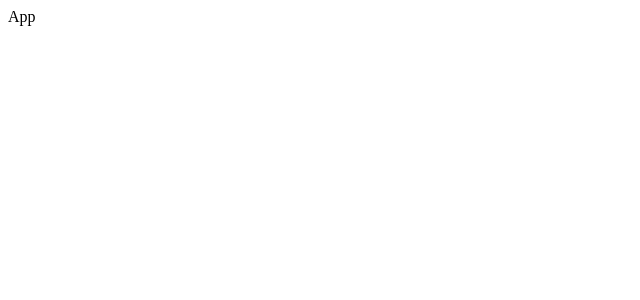
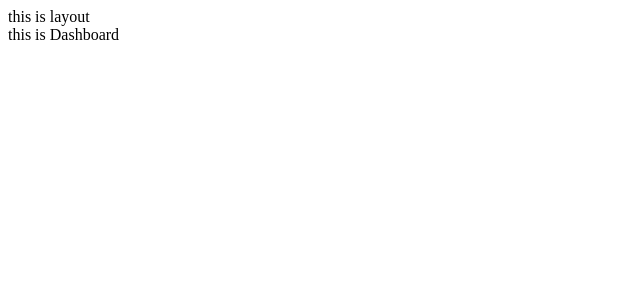
Before and after one commit to PouRiaBG/covid19-panel, a React (Create React App) app: page / in a window 1280 px wide. Shown: the top 300 px of the page, without its empty margins (0-640 px from the left). Built offline with nearby package versions, Linux system fonts and the light colour scheme.

Commit message:
feat(): add folder structure and important component

```diff
--- a/src/App.tsx
+++ b/src/App.tsx
@@ -1,5 +1,17 @@
+import { Route, Routes } from "react-router";
+import { Dashboard } from "./components/Dashboard";
+import { Layout } from "./Layout/Layout";
+
 function App() {
-  return <div>App</div>;
+  return (
+    <>
+      <Routes>
+        <Route path="/" element={<Layout />}>
+          <Route index element={<Dashboard />} />
+        </Route>
+      </Routes>
+    </>
+  );
 }
 
 export default App;
--- /dev/null
+++ b/src/Layout/Header.tsx
@@ -0,0 +1,3 @@
+export function Header() {
+  return <header>this is header</header>;
+}
--- /dev/null
+++ b/src/Layout/Layout.tsx
@@ -0,0 +1,12 @@
+import { Outlet } from "react-router";
+
+function Layout() {
+  return (
+    <div>
+      this is layout
+      <Outlet />
+    </div>
+  );
+}
+
+export { Layout };
--- /dev/null
+++ b/src/Layout/SideBar.tsx
@@ -0,0 +1,3 @@
+export function SideBar() {
+  return <aside>this is side bar</aside>;
+}
--- /dev/null
+++ b/src/components/Dashboard.tsx
@@ -0,0 +1,3 @@
+export function Dashboard() {
+  return <div>this is Dashboard</div>;
+}
--- /dev/null
+++ b/src/components/Statistics.tsx
@@ -0,0 +1,3 @@
+export function Statistics() {
+  return <div>Statistics</div>;
+}
--- a/src/index.tsx
+++ b/src/index.tsx
@@ -2,13 +2,16 @@ import React from "react";
 import ReactDOM from "react-dom/client";
 import App from "./App";
 import reportWebVitals from "./reportWebVitals";
+import { BrowserRouter } from "react-router-dom";
 
 const root = ReactDOM.createRoot(
   document.getElementById("root") as HTMLElement
 );
 root.render(
   <React.StrictMode>
-    <App />
+    <BrowserRouter>
+      <App />
+    </BrowserRouter>
   </React.StrictMode>
 );
 
```
